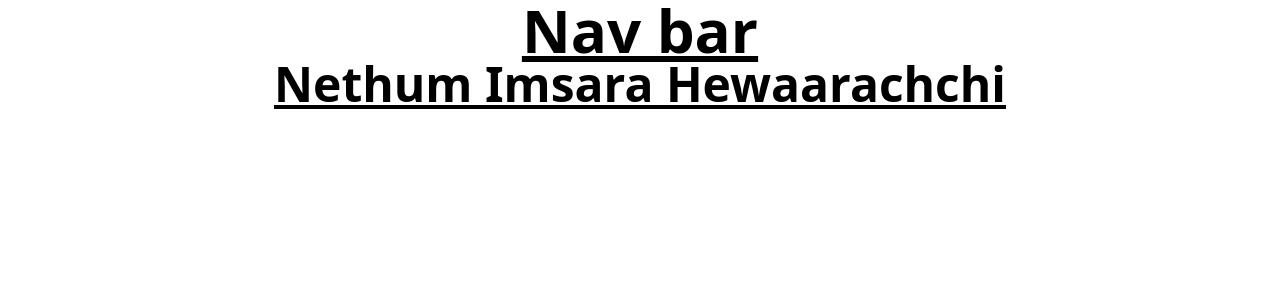
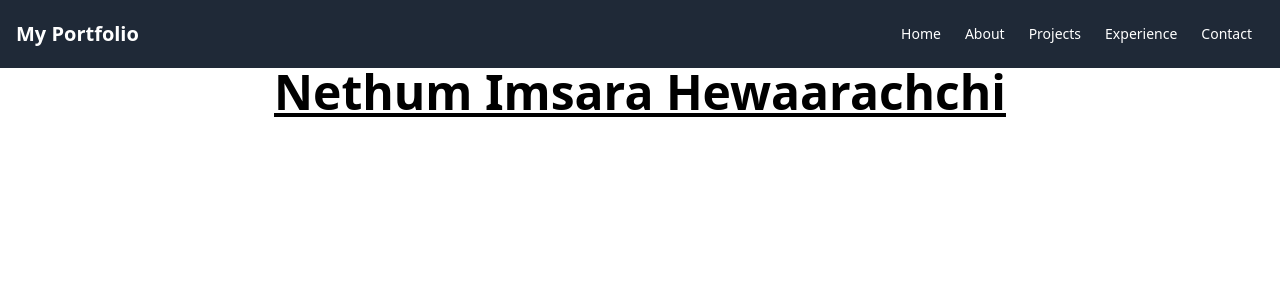
Before and after one commit to NethumImsara/portfolio, a React (Create React App) app in the folder portfolio/: page / in a window 1280 px wide. Shown: the top 300 px of the page. Built offline with nearby package versions, Linux system fonts and the light colour scheme.

Commit message:
Update NavBar.js
nav bar

```diff
--- a/portfolio/src/Component/NavBar.js
+++ b/portfolio/src/Component/NavBar.js
@@ -1,11 +1,32 @@
-import React from 'react'
+import React, { useState } from 'react';
 
 export default function NavBar() {
+  const [isOpen, setIsOpen] = useState(false);
+
   return (
-    <div>
-      <h1 className="text-6xl font-bold underline">
-        Nav bar
-      </h1>
-    </div>
-  )
+    <nav className="bg-gray-800 p-4">
+      <div className="container mx-auto flex justify-between items-center">
+        <div className="text-white text-xl font-bold">
+          My Portfolio
+        </div>
+        <div className="block lg:hidden">
+          <button
+            onClick={() => setIsOpen(!isOpen)}
+            className="text-white focus:outline-none"
+          >
+            <svg className="h-6 w-6" fill="none" stroke="currentColor" viewBox="0 0 24 24" xmlns="http://www.w3.org/2000/svg">
+              <path strokeLinecap="round" strokeLinejoin="round" strokeWidth="2" d={!isOpen ? "M4 6h16M4 12h16M4 18h16" : "M6 18L18 6M6 6l12 12"}></path>
+            </svg>
+          </button>
+        </div>
+        <div className={`w-full ${isOpen ? 'block' : 'hidden'} lg:flex lg:items-center lg:w-auto`}>
+          <a href="#home" className="block lg:inline-block text-white px-3 py-2 rounded-md text-sm font-medium hover:bg-gray-700">Home</a>
+          <a href="#about" className="block lg:inline-block text-white px-3 py-2 rounded-md text-sm font-medium hover:bg-gray-700">About</a>
+          <a href="#projects" className="block lg:inline-block text-white px-3 py-2 rounded-md text-sm font-medium hover:bg-gray-700">Projects</a>
+          <a href="#experience" className="block lg:inline-block text-white px-3 py-2 rounded-md text-sm font-medium hover:bg-gray-700">Experience</a>
+          <a href="#contact" className="block lg:inline-block text-white px-3 py-2 rounded-md text-sm font-medium hover:bg-gray-700">Contact</a>
+        </div>
+      </div>
+    </nav>
+  );
 }
```
